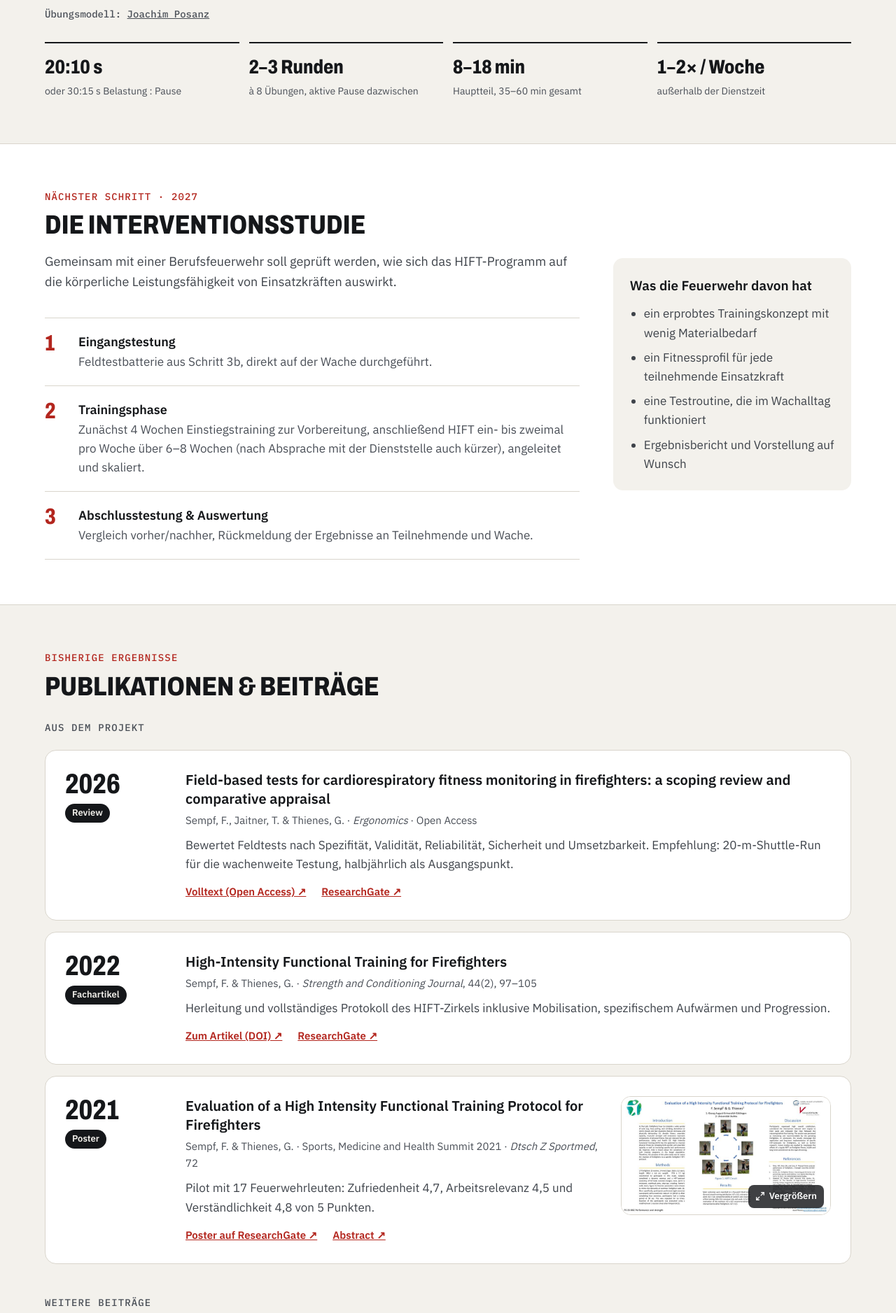
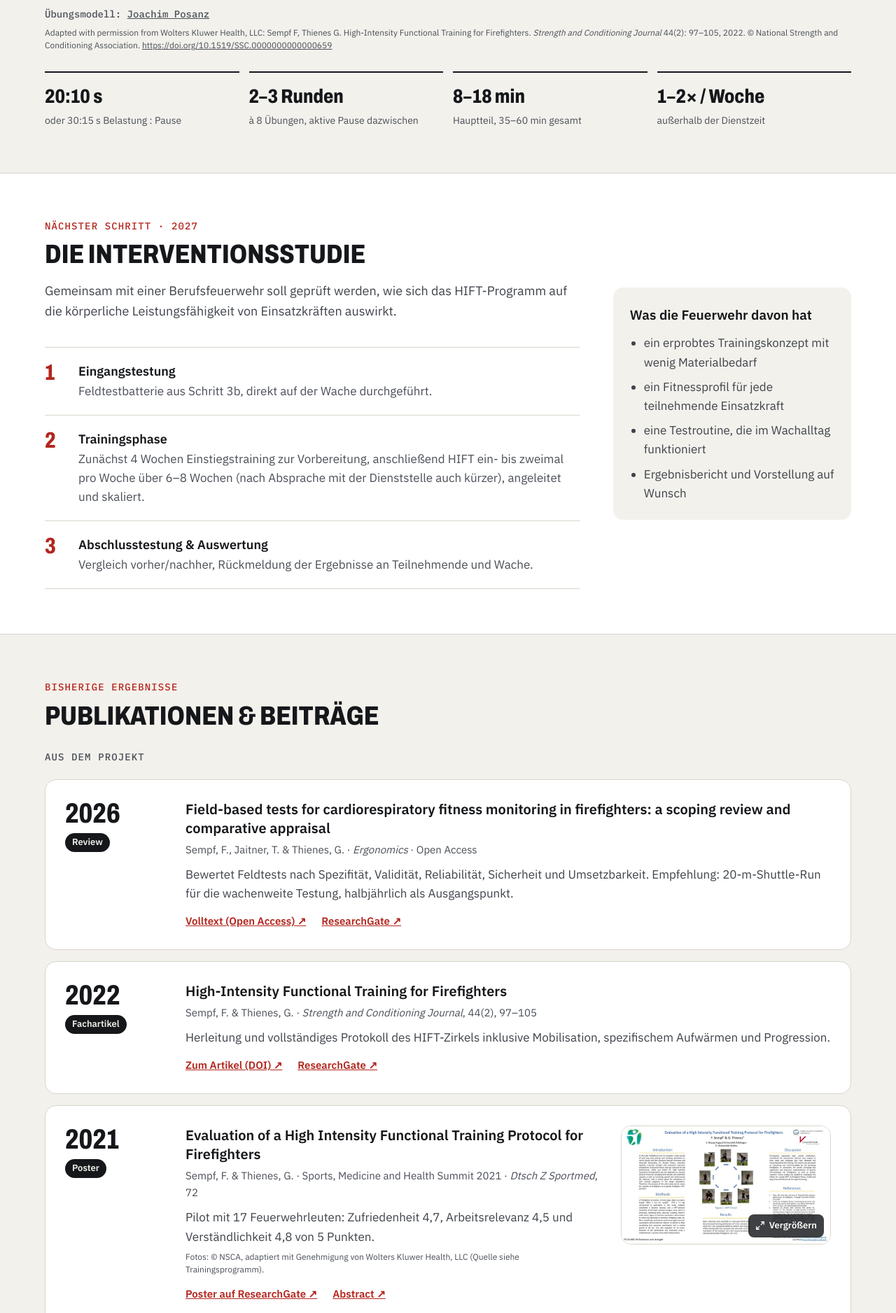
Before and after one commit to Fe2lx-stack/feuerwehr-fitness, a plain HTML site: page index.html in a window 1280 px wide. Shown: the part 2632-4509 px from the top of the page at 70% size. Drawn offline with Linux system fonts and the light colour scheme.

Commit message:
Bildnachweis Wolters Kluwer (Lizenz 6382340421354) bei Übungsfotos und Poster
Co-Authored-By: Claude Opus 5.5 <noreply@anthropic.com>
Claude-Session: https://claude.ai/code/session_01MuYyDM3FBbDc3njENDeAKU

```diff
--- a/index.html
+++ b/index.html
@@ -219,7 +219,7 @@
 </div>
 
 </div>
-<p style="margin: 12px 0 0; font-family: 'IBM Plex Mono', monospace; font-size: 14px; color: #4A4F57">Übungsmodell: <a href="https://www.instagram.com/joachim_posanz/" style="color: #4A4F57">Joachim Posanz</a></p>
+<p style="margin: 12px 0 0; font-family: 'IBM Plex Mono', monospace; font-size: 14px; color: #4A4F57">Übungsmodell: <a href="https://www.instagram.com/joachim_posanz/" style="color: #4A4F57">Joachim Posanz</a></p><p style="margin: 6px 0 0; font-size: 12px; line-height: 1.5; color: #4A4F57">Adapted with permission from Wolters Kluwer Health, LLC: Sempf F, Thienes G. High-Intensity Functional Training for Firefighters. <i>Strength and Conditioning Journal</i> 44(2): 97–105, 2022. © National Strength and Conditioning Association. <a href="https://doi.org/10.1519/SSC.0000000000000659" style="color: #4A4F57">https://doi.org/10.1519/SSC.0000000000000659</a></p>
 <div style="margin-top: 28px; display: grid; grid-template-columns: repeat(auto-fit, minmax(140px, 1fr)); gap: 14px">
 <div style="border-top: 2px solid #15171A; padding-top: 12px"><div class="s-9e28e4" style="font-family: 'Archivo', sans-serif; font-stretch: 80%; font-weight: 800; font-size: 28px">20:10 s</div><div style="font-size: 14px; color: #4A4F57">oder 30:15 s Belastung : Pause</div></div>
 <div style="border-top: 2px solid #15171A; padding-top: 12px"><div class="s-9e28e4" style="font-family: 'Archivo', sans-serif; font-stretch: 80%; font-weight: 800; font-size: 28px">2–3 Runden</div><div style="font-size: 14px; color: #4A4F57">à 8 Übungen, aktive Pause dazwischen</div></div>
@@ -296,7 +296,7 @@
 <div class="pub-body" style="flex: 999 1 380px; min-width: 0">
 <h3 class="s-e23c64" style="margin: 0 0 6px; font-size: 20px; line-height: 1.35">Evaluation of a High Intensity Functional Training Protocol for Firefighters</h3>
 <p style="margin: 0 0 10px; font-size: 15px; color: #4A4F57">Sempf, F. &amp; Thienes, G. · Sports, Medicine and Health Summit 2021 · <em>Dtsch Z Sportmed</em>, 72</p>
-<p class="pub-desc" style="margin: 0; color: #3E434A">Pilot mit 17 Feuerwehrleuten: Zufriedenheit 4,7, Arbeitsrelevanz 4,5 und Verständlichkeit 4,8 von 5 Punkten.</p>
+<p class="pub-desc" style="margin: 0; color: #3E434A">Pilot mit 17 Feuerwehrleuten: Zufriedenheit 4,7, Arbeitsrelevanz 4,5 und Verständlichkeit 4,8 von 5 Punkten.</p><p style="margin: 6px 0 0; font-size: 12px; line-height: 1.5; color: #4A4F57">Fotos: © NSCA, adaptiert mit Genehmigung von Wolters Kluwer Health, LLC (Quelle siehe Trainingsprogramm).</p>
 <div style="display: flex; flex-wrap: wrap; gap: 6px 22px; margin-top: 14px"><a href="https://www.researchgate.net/publication/351346162_Evaluation_of_a_High_Intensity_Functional_Training_Protocol_for_Firefighters" style="font-weight: 600; font-size: 15px">Poster auf ResearchGate ↗</a><a href="https://www.researchgate.net/publication/351346056_Evaluation_of_a_High_Intensity_Functional_Training_Protocol_for_Firefighters" style="font-weight: 600; font-size: 15px">Abstract ↗</a></div>
 
 <input type="checkbox" id="pub-more-5" class="pub-cb"><label for="pub-more-5" class="pub-toggle"></label>
```
